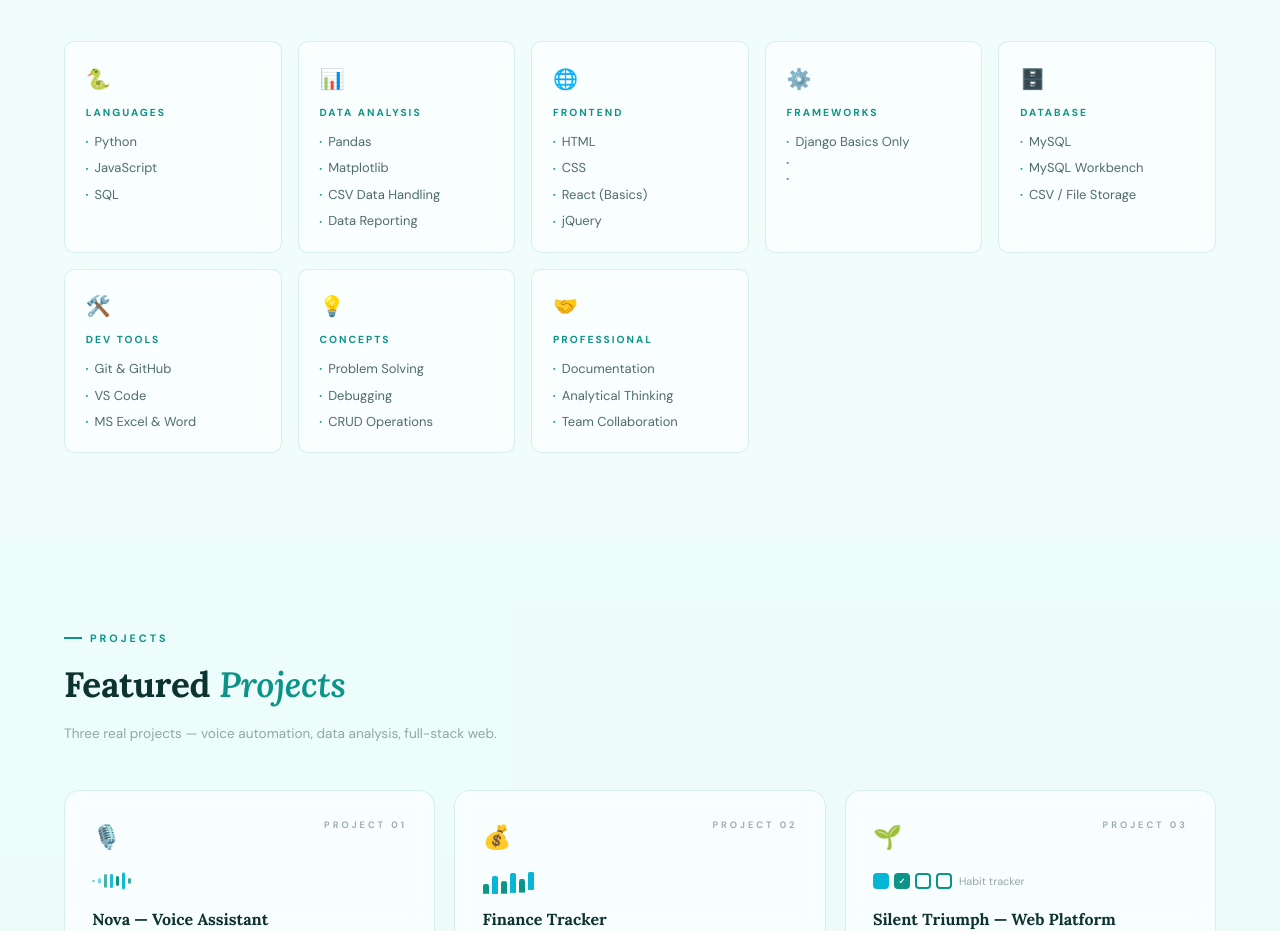
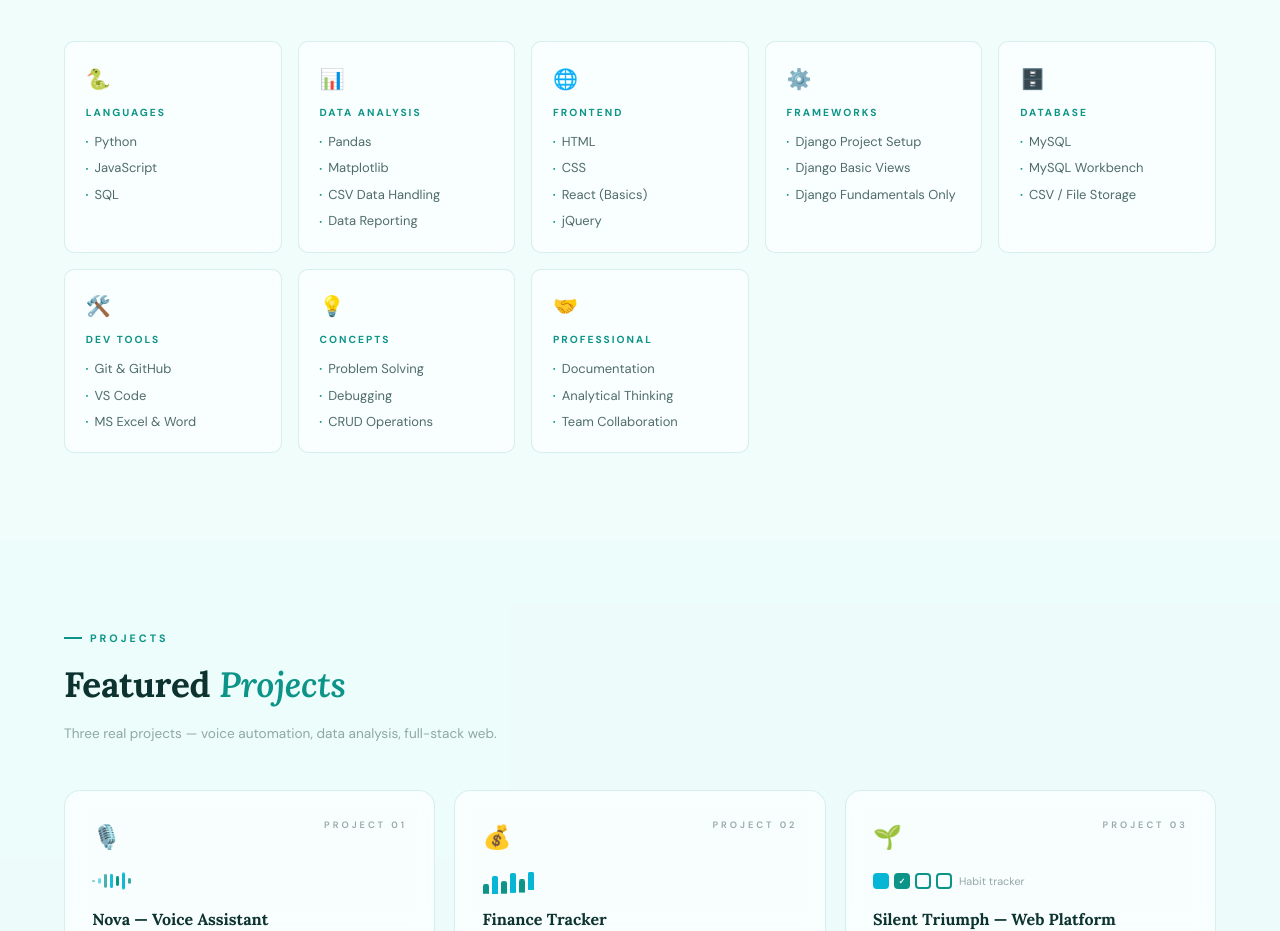
Before and after one commit to nsmsaran/nsmsaran.github.io, a plain HTML site: page index.html in a window 1280 px wide. Shown: the part 1721-2652 px from the top of the page. Drawn offline with Linux system fonts and the light colour scheme.

Commit message:
Update index.html

```diff
--- a/index.html
+++ b/index.html
@@ -588,7 +588,7 @@ footer{
     <div class="skill-cat"><div class="skill-ico">🐍</div><h3>Languages</h3><div class="skill-items"><div class="skill-item">Python</div><div class="skill-item">JavaScript</div><div class="skill-item">SQL</div></div></div>
     <div class="skill-cat"><div class="skill-ico">📊</div><h3>Data Analysis</h3><div class="skill-items"><div class="skill-item">Pandas</div><div class="skill-item">Matplotlib</div><div class="skill-item">CSV Data Handling</div><div class="skill-item">Data Reporting</div></div></div>
     <div class="skill-cat"><div class="skill-ico">🌐</div><h3>Frontend</h3><div class="skill-items"><div class="skill-item">HTML</div><div class="skill-item">CSS</div><div class="skill-item">React (Basics)</div><div class="skill-item">jQuery</div></div></div>
-    <div class="skill-cat"><div class="skill-ico">⚙️</div><h3>Frameworks</h3><div class="skill-items"><div class="skill-item">Django Basics Only</div><div class="skill-item"></div><div class="skill-item"></div></div></div>
+    <div class="skill-cat"><div class="skill-ico">⚙️</div><h3>Frameworks</h3><div class="skill-items"><div class="skill-item">Django Project Setup</div><div class="skill-item">Django Basic Views</div><div class="skill-item">Django Fundamentals Only</div></div></div>
     <div class="skill-cat"><div class="skill-ico">🗄️</div><h3>Database</h3><div class="skill-items"><div class="skill-item">MySQL</div><div class="skill-item">MySQL Workbench</div><div class="skill-item">CSV / File Storage</div></div></div>
     <div class="skill-cat"><div class="skill-ico">🛠️</div><h3>Dev Tools</h3><div class="skill-items"><div class="skill-item">Git &amp; GitHub</div><div class="skill-item">VS Code</div><div class="skill-item">MS Excel &amp; Word</div></div></div>
     <div class="skill-cat"><div class="skill-ico">💡</div><h3>Concepts</h3><div class="skill-items"><div class="skill-item">Problem Solving</div><div class="skill-item">Debugging</div><div class="skill-item">CRUD Operations</div></div></div>
```
